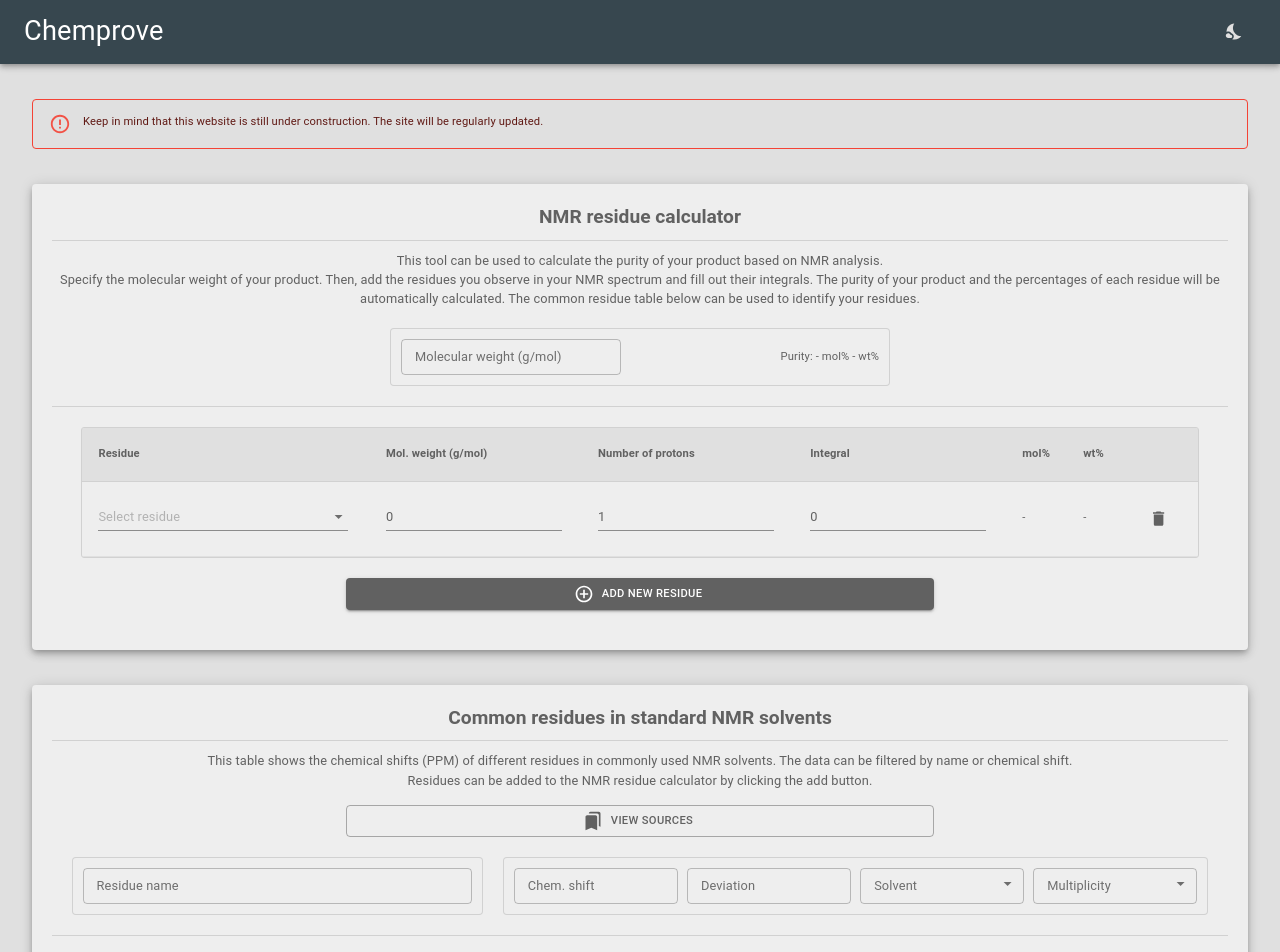
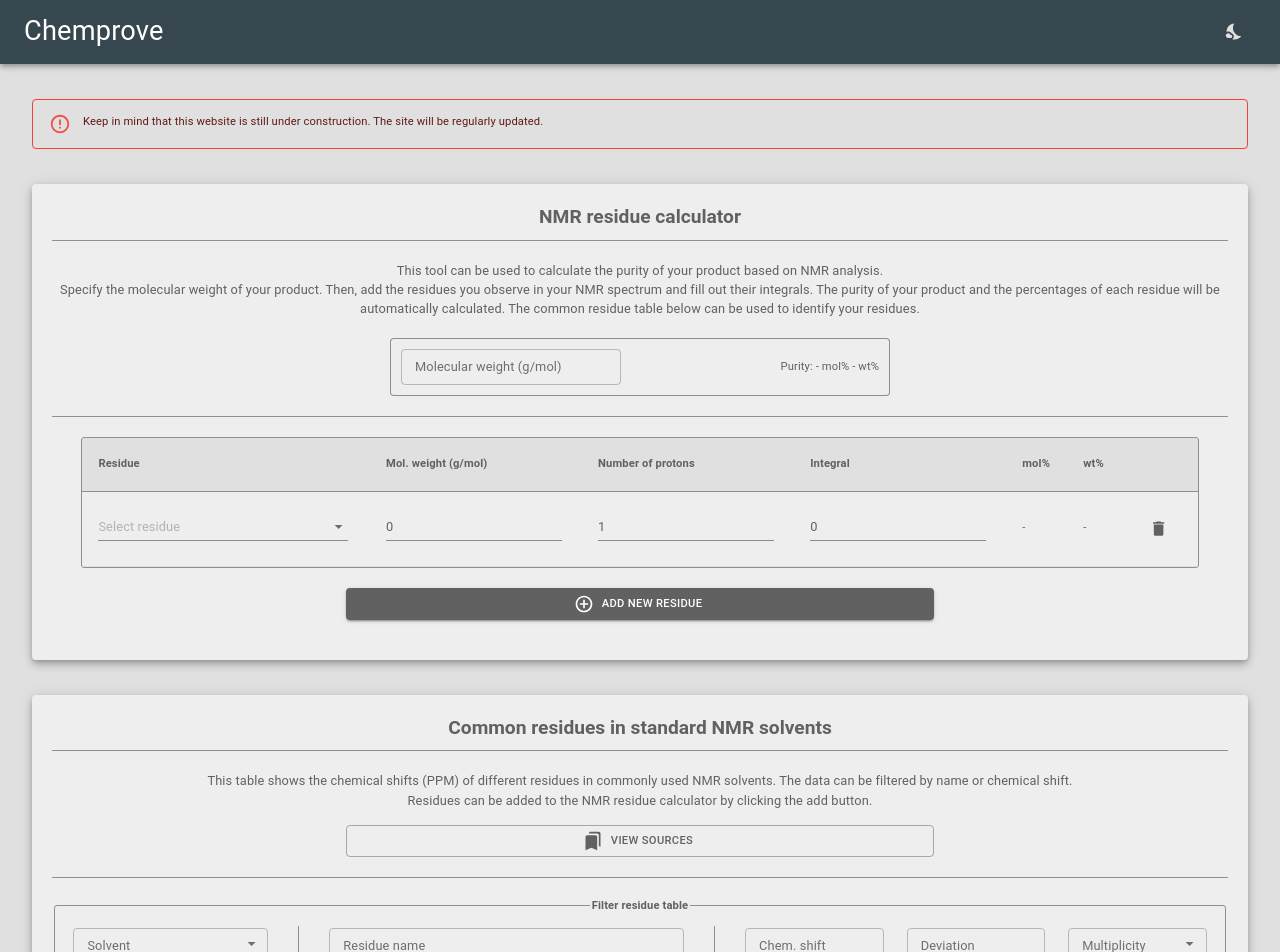
Before and after one commit to Noldyman/chemprove-old, a React (Create React App) app: page / in a window 1280 px wide. Shown: the top 952 px of the page. Built offline with nearby package versions, Linux system fonts and the light colour scheme.

Commit message:
improved ui of common residue table

```diff
--- a/src/components/common/AppFieldset.tsx
+++ b/src/components/common/AppFieldset.tsx
@@ -8,6 +8,7 @@ const useStyles = makeStyles((theme) => ({
     borderColor: theme.palette.divider,
     display: 'flex',
     textAlign: 'center',
+    flexDirection: 'column',
   },
 }))
 
--- a/src/components/common/ContentBox.tsx
+++ b/src/components/common/ContentBox.tsx
@@ -12,7 +12,7 @@ const useStyles = makeStyles((theme) => ({
     fontWeight: 'bold',
   },
   divider: {
-    margin: '10px 0px 10px 0px',
+    margin: '10px 0px 20px 0px',
   },
 }))
 
--- a/src/components/nmr/CommonResidueFilters.tsx
+++ b/src/components/nmr/CommonResidueFilters.tsx
@@ -1,37 +1,36 @@
 import React from 'react'
-import {
-  makeStyles,
-  TextField,
-  MenuItem,
-  Button,
-  Paper,
-} from '@material-ui/core'
+import { makeStyles, TextField, MenuItem, Button } from '@material-ui/core'
 import { HighlightOff } from '@material-ui/icons'
 import { v4 as uuidv4 } from 'uuid'
+import { AppFieldset } from '../common/AppFieldset'
+import { AppDivider } from '../common/AppDivider'
 
 const useStyles = makeStyles((theme) => ({
-  root: {
-    margin: '20px auto 20px auto',
+  filters: {
     display: 'flex',
     alignItems: 'center',
     justifyContent: 'space-evenly',
+    minWidth: '100%',
+  },
+  solvent: {
+    width: '20%',
+    padding: '10px',
   },
   resName: {
     width: '35%',
     padding: '10px',
   },
   chemShifts: {
-    width: '60%',
+    width: '45%',
     padding: '10px',
     display: 'flex',
     justifyContent: 'space-between',
   },
   chemShiftItem: {
-    width: '24%',
+    width: '30%',
   },
   button: {
-    margin: 'auto',
-    marginBottom: '20px',
+    margin: '10px auto 10px auto',
     width: '50%',
   },
 }))
@@ -94,8 +93,7 @@ const CommonResidueFilters: React.FC<CommonResidueFiltersProps> = ({
       filters.chemShift ||
       filters.deviation ||
       filters.multiplicity ||
-      filters.residueName ||
-      filters.solvent
+      filters.residueName
     ) {
       return true
     }
@@ -103,9 +101,27 @@ const CommonResidueFilters: React.FC<CommonResidueFiltersProps> = ({
   }
 
   return (
+    <AppFieldset title="Filter residue table">
+      <div className={classes.filters}>
+        <div className={classes.solvent}>
+          <TextField
+            fullWidth
+            select
+            size="small"
+            variant="outlined"
+            color="secondary"
+            label="Solvent"
+            name="solvent"
+            value={filters.solvent}
+            onChange={(event) => onChangeFilters(event)}
+          >
+            {renderMenuItems(nmrSolvents)}
+          </TextField>
+        </div>
         <div>
-      <div className={classes.root}>
-        <Paper color="secondary" variant="outlined" className={classes.resName}>
+          <AppDivider vertical={true} />
+        </div>
+        <div className={classes.resName}>
           <TextField
             fullWidth
             size="small"
@@ -117,12 +133,11 @@ const CommonResidueFilters: React.FC<CommonResidueFiltersProps> = ({
             value={filters.residueName}
             onChange={(event) => onChangeFilters(event)}
           />
-        </Paper>
-        <Paper
-          color="secondary"
-          variant="outlined"
-          className={classes.chemShifts}
-        >
+        </div>
+        <div>
+          <AppDivider vertical={true} />
+        </div>
+        <div className={classes.chemShifts}>
           <TextField
             className={classes.chemShiftItem}
             size="small"
@@ -151,19 +166,6 @@ const CommonResidueFilters: React.FC<CommonResidueFiltersProps> = ({
             size="small"
             variant="outlined"
             color="secondary"
-            label="Solvent"
-            name="solvent"
-            value={filters.solvent}
-            onChange={(event) => onChangeFilters(event)}
-          >
-            {renderMenuItems(nmrSolvents)}
-          </TextField>
-          <TextField
-            className={classes.chemShiftItem}
-            select
-            size="small"
-            variant="outlined"
-            color="secondary"
             label="Multiplicity"
             name="multiplicity"
             value={filters.multiplicity}
@@ -171,10 +173,11 @@ const CommonResidueFilters: React.FC<CommonResidueFiltersProps> = ({
           >
             {renderMenuItems(multiplicities)}
           </TextField>
-        </Paper>
         </div>
+      </div>
+      <div>
+        {filtersAreActive() && (
           <div className={classes.button}>
-        {filtersAreActive() && (
             <Button
               fullWidth
               variant="contained"
@@ -184,9 +187,10 @@ const CommonResidueFilters: React.FC<CommonResidueFiltersProps> = ({
             >
               Clear filters
             </Button>
+          </div>
         )}
       </div>
-    </div>
+    </AppFieldset>
   )
 }
 
--- a/src/components/nmr/CommonResidues.tsx
+++ b/src/components/nmr/CommonResidues.tsx
@@ -1,5 +1,5 @@
 import React, { useState } from 'react'
-import { makeStyles, Typography, Divider, Button } from '@material-ui/core'
+import { makeStyles, Typography, Button } from '@material-ui/core'
 import { Bookmarks } from '@material-ui/icons'
 import { ContentBox } from '../common/ContentBox'
 import { CommonResiduesTable } from './CommonResiduesTable'
@@ -10,6 +10,7 @@ import {
 import { CommonResidueFilters } from './CommonResidueFilters'
 import _ from 'lodash'
 import { SourcesDialog } from './SourcesDialog'
+import { AppDivider } from '../common/AppDivider'
 
 const useStyles = makeStyles({
   root: {
@@ -248,12 +249,12 @@ const CommonResidues: React.FC<CommonResiduesProps> = ({ onAddResidue }) => {
             View sources
           </Button>
         </div>
+        <AppDivider />
         <CommonResidueFilters
           filters={filters}
           onChangeFilters={handleChangeFilters}
           onClearFilters={handleClearFilters}
         />
-        <Divider />
         <div className={classes.table}>
           <CommonResiduesTable
             onAddResidue={onAddResidue}
--- a/src/themesAndStyles/themes.ts
+++ b/src/themesAndStyles/themes.ts
@@ -1,4 +1,5 @@
 import { createTheme } from '@material-ui/core'
+import { SportsRugbySharp } from '@material-ui/icons'
 
 export const lightTheme = createTheme({
   palette: {
@@ -18,6 +19,7 @@ export const lightTheme = createTheme({
     text: {
       primary: '#616161',
     },
+    divider: 'rgba(0,0,0,0.4)',
   },
 })
 
@@ -36,5 +38,6 @@ export const darkTheme = createTheme({
     text: {
       primary: '#e0e0e0',
     },
+    divider: 'rgba(255,255,255,0.4)',
   },
 })
```
Lines whose indentation alone changed are shown as unchanged.
